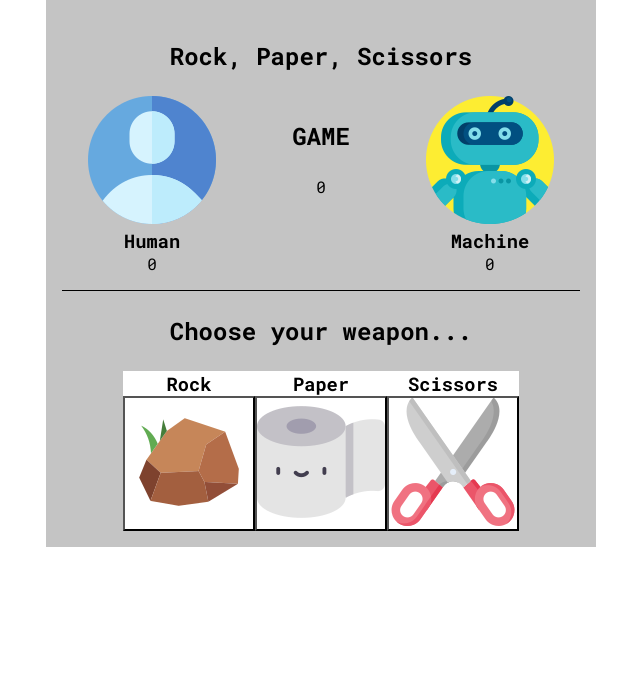
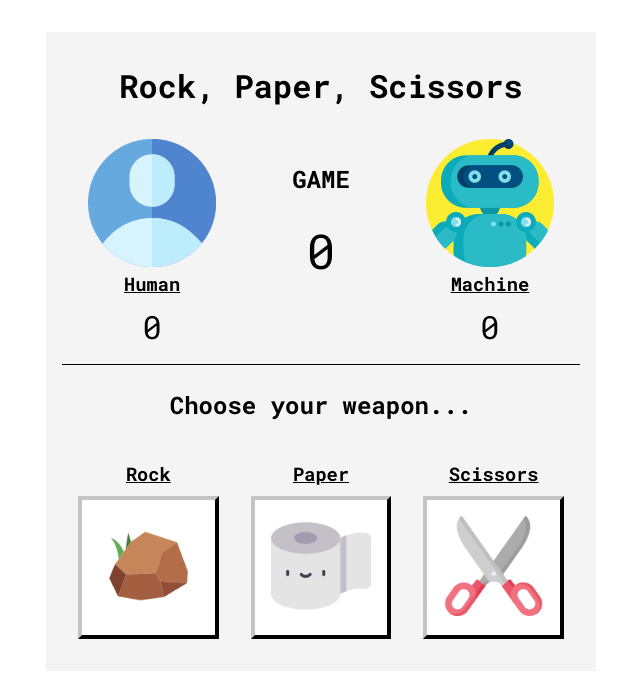
Before and after one commit to Di6bLos/Rock-Paper-Scissors, a plain HTML site: page index.html in a window 1280 px wide. Shown: the whole page, without its empty margins (319-959 px from the left). Drawn offline with Linux system fonts and the light colour scheme.

Commit message:
Initial css completed

```diff
--- a/style.css
+++ b/style.css
@@ -31,16 +31,28 @@ h1, h2, h3, .score {
 h1, h2{
     margin:1em;
 }
-
-
+h1 {
+    padding-top: 1em;
+    font-size: 2em;
+}
+h3 {
+    padding-bottom: .5em;
+    text-decoration: underline;
+}
+.score {
+    font-size: 2em;
+}
+#gameScore {
+    font-size: 3em;
+}
 
 /* ================== */
 
 
 .container {
     margin: 0 auto;
-    padding: 1em;
-    background-color: #c4c4c4;
+    padding: 0 1em 1em;
+    background-color: #f4f4f4;
     max-width: 550px;
 }
 
@@ -62,6 +74,12 @@ h1, h2{
 .weapons {
     display: flex;
 }
-.weapon-card, button {
+.weapon-card, .weapon-button {
+    padding: 1rem;
+}
+.weapon-button {
+    border-width: 4px;
+    border-style: solid;
+    border-color: #c4c4c4 black black #c4c4c4;
     background-color: white;
 }
```
